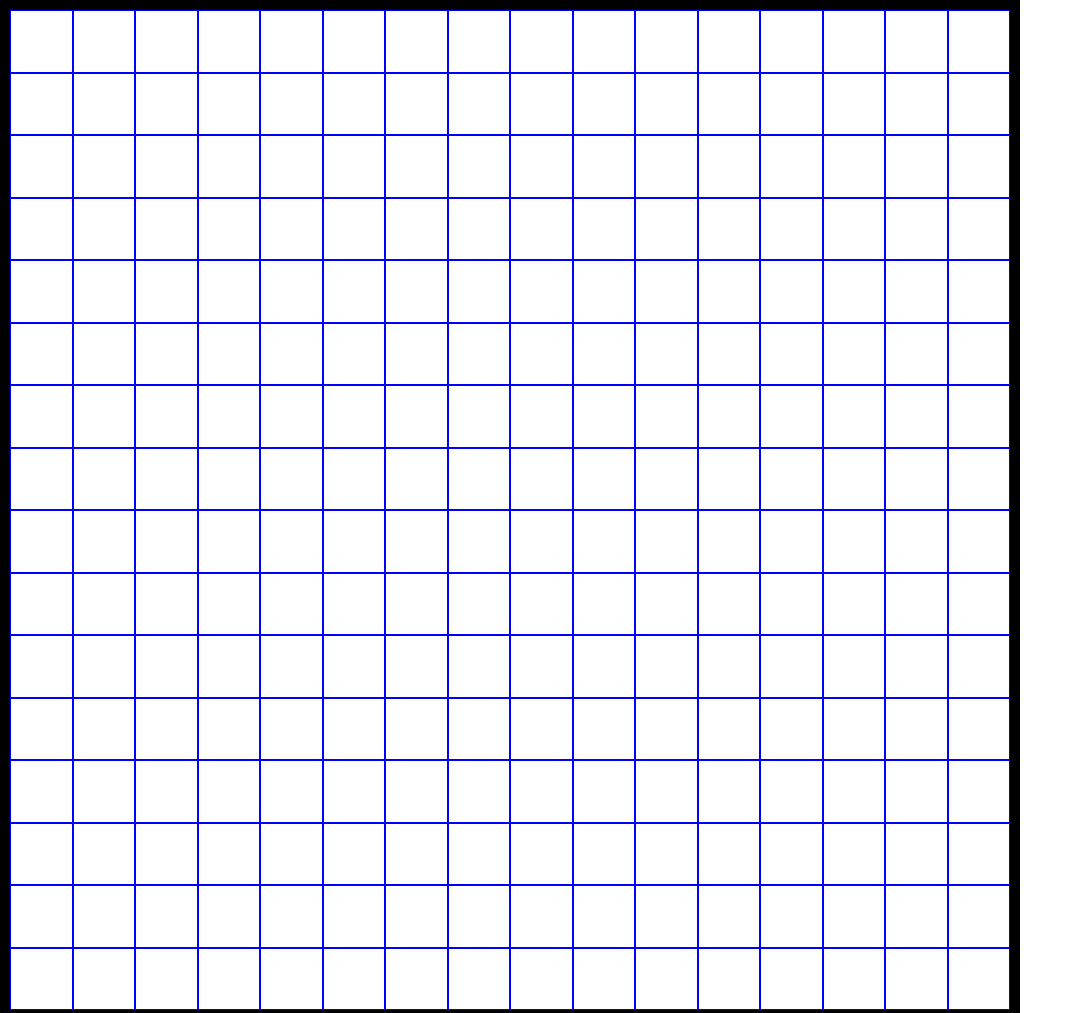
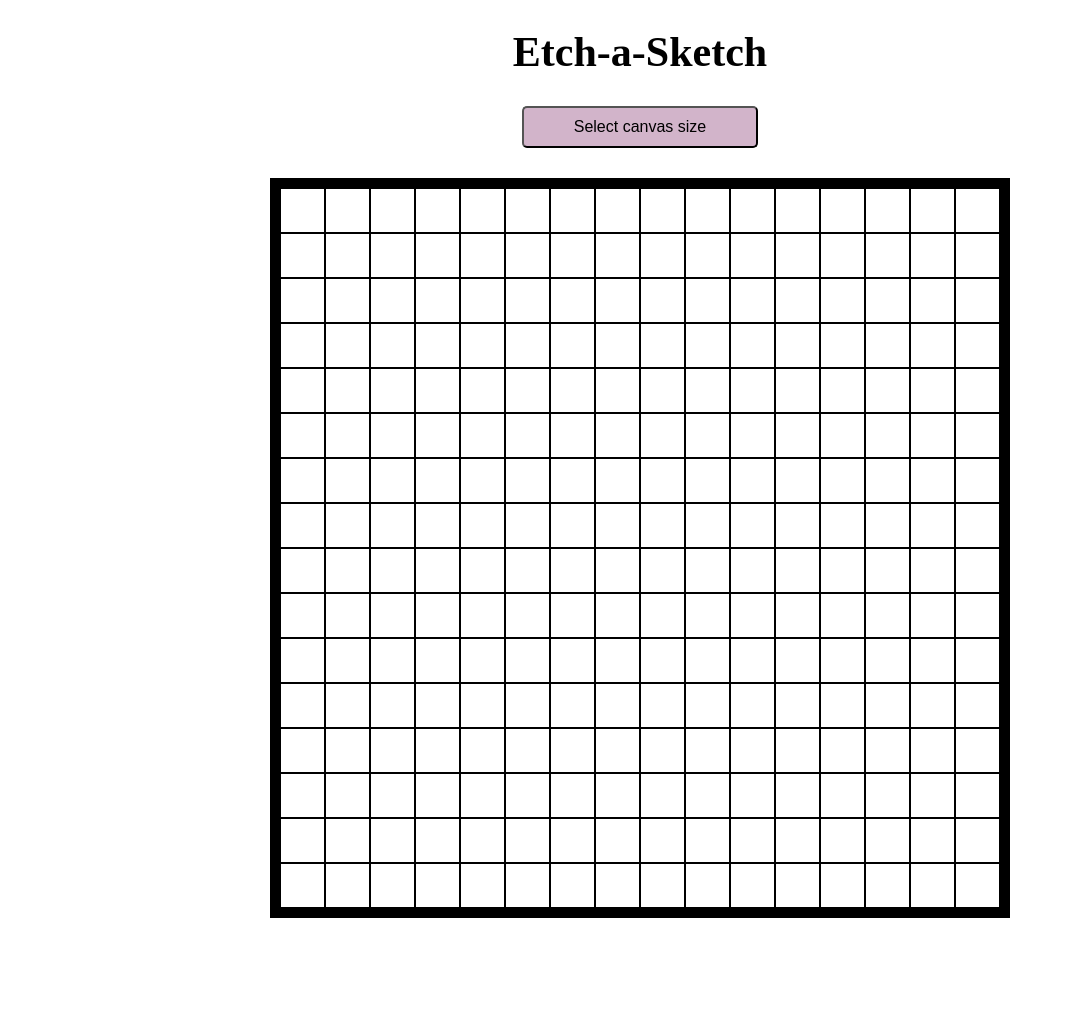
Before and after one commit to andregoobloo/etch-a-sketch, a plain HTML site: page index.html in a window 1280 px wide. Shown: the top 1013 px of the page, without its empty margins (0-1073 px from the left). After the commit the page ends 918 px from the top, so only its background shows below. Drawn offline with Linux system fonts and the light colour scheme.

Commit message:
Adds button to enter canvas size

```diff
--- a/index.html
+++ b/index.html
@@ -8,6 +8,8 @@
     <script defer src="script.js"></script>
   </head>
   <body>
+    <h1>Etch-a-Sketch</h1>
+    <button class="canvas">Select canvas size</button>
     <div class="container"></div>
   </body>
 </html>
--- a/script.js
+++ b/script.js
@@ -1,17 +1,23 @@
 "use strict";
 
 const container = document.querySelector(".container");
+const canvasSize = document.querySelector(".canvas");
 
-for (let i = 0; i < 16; i++) {
+const createCanvas = function (size) {
+  for (let i = 0; i < size; i++) {
     const column = document.createElement("div");
     column.classList.add("column");
     container.append(column);
-  for (let j = 0; j < 16; j++) {
+    for (let j = 0; j < size; j++) {
       const box = document.createElement("div");
       box.classList.add("box");
       column.append(box);
     }
   }
+};
+
+createCanvas(16);
+
 const box = document.querySelectorAll(".box");
 
 container.addEventListener("mouseover", function (e) {
@@ -20,3 +26,8 @@ container.addEventListener("mouseover", function (e) {
     e.target.style.backgroundColor = "pink";
   }
 });
+
+canvasSize.addEventListener("click", function (e) {
+  e.preventDefault();
+  const gridSize = Number(prompt("Enter number of squares per side"));
+});
--- a/style.css
+++ b/style.css
@@ -2,6 +2,11 @@ body {
   margin: 0px;
   padding: 0px;
   box-sizing: border-box;
+  display: flex;
+  justify-content: center;
+  align-items: center;
+  flex-direction: column;
+  gap: 30px;
 }
 
 .container {
@@ -9,8 +14,10 @@ body {
   flex: 1;
   flex-wrap: wrap;
   border: 10px solid;
-  width: 1000px;
-  height: 1000px;
+  min-width: 720px;
+  min-height: 720px;
+  max-width: 720px;
+  max-height: 720px;
   /* margin: 10%; */
 }
 
@@ -22,10 +29,18 @@ body {
 }
 
 .box {
-  border: 1px solid blue;
+  border: 1px solid black;
   flex: 1;
 }
 
-.box:hover {
-  background-color: yellow;
+.canvas {
+  border-radius: 5px;
+  padding: 10px 50px;
+  font-size: 16px;
+  background-color: rgb(210, 180, 202);
 }
+
+h1 {
+  margin-bottom: 0px;
+  font-size: 42px;
+}
```
Lines whose indentation alone changed are shown as unchanged.
